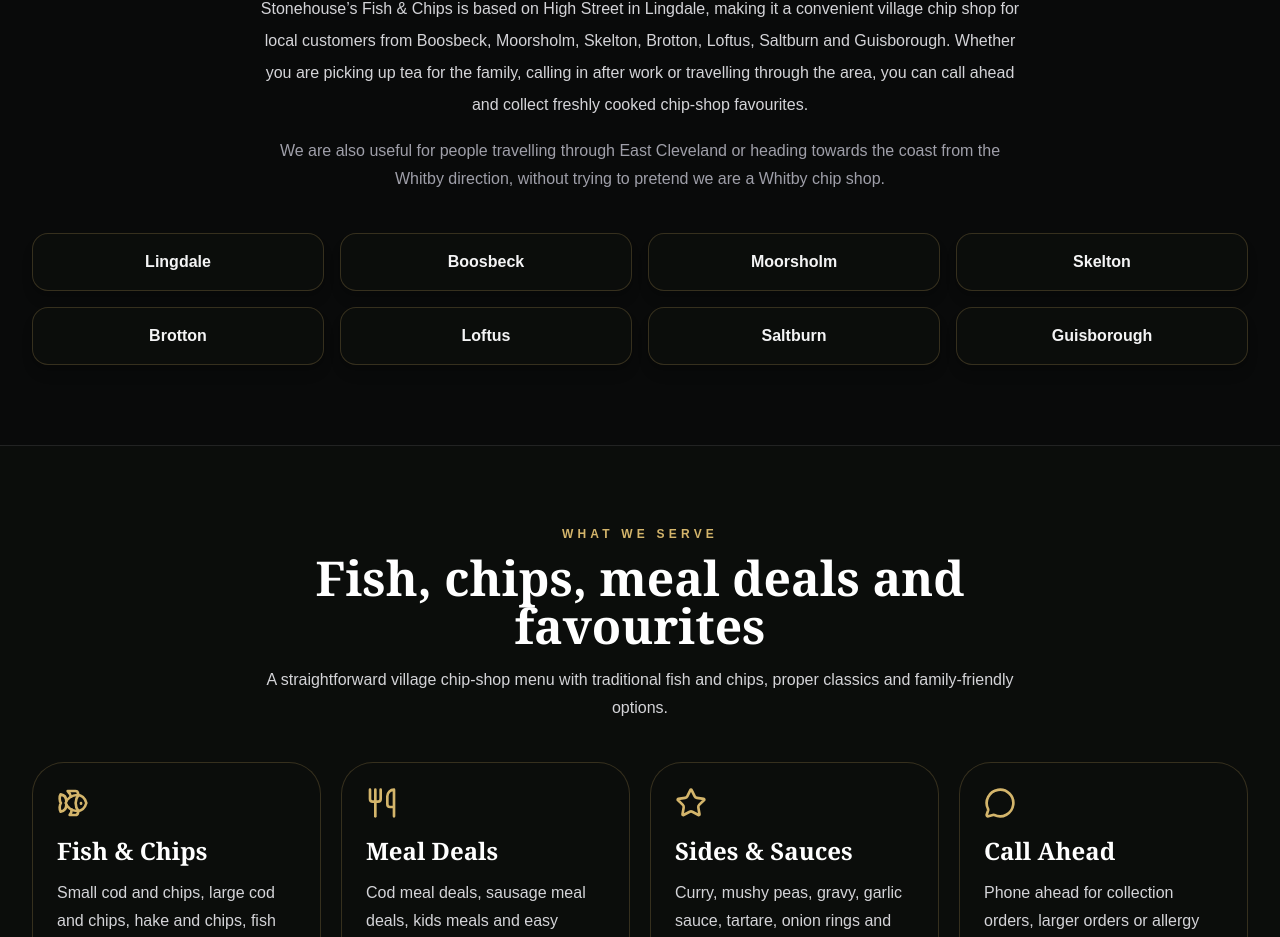
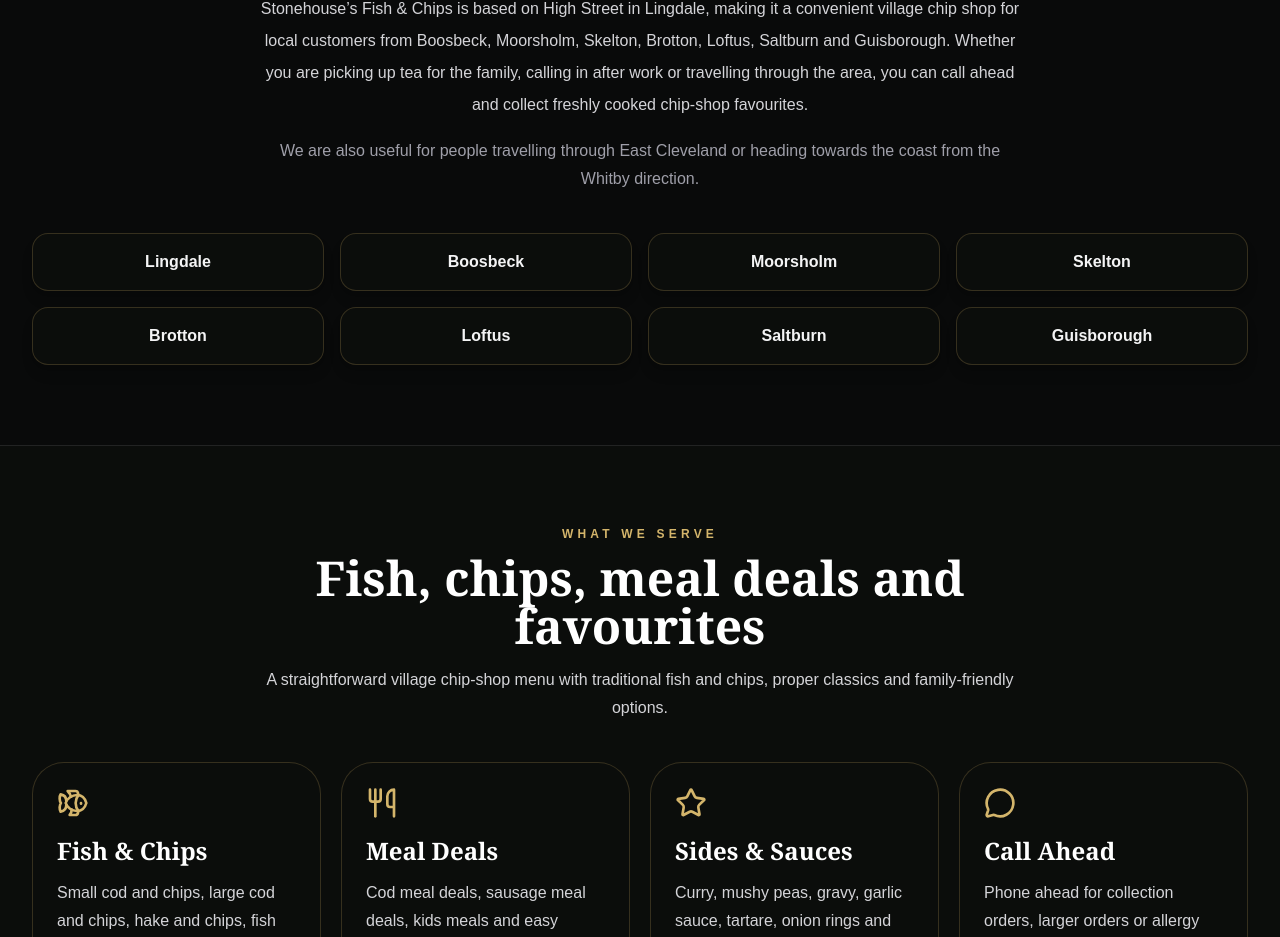
Before and after one commit to warrenspringgay-dotcom/stonehouse-s, a Next.js app: page /fish-and-chips-lingdale in a window 1280 px wide. Shown: the part 1575-2512 px from the top of the page. Built offline with nearby package versions, Linux system fonts and the light colour scheme.

Commit message:
Launch Stonehouse's website

```diff
--- a/src/app/fish-and-chips-lingdale/page.tsx
+++ b/src/app/fish-and-chips-lingdale/page.tsx
@@ -288,9 +288,8 @@ export default function FishAndChipsLingdalePage() {
             </p>
             <p className="mt-4 leading-7 text-zinc-400">
               We are also useful for people travelling through East Cleveland or
-              heading towards the coast from the Whitby direction, without trying
-              to pretend we are a Whitby chip shop.
-            </p>
+              heading towards the coast from the Whitby direction.
+              </p>
           </div>
 
           <div className="mt-10 grid gap-4 sm:grid-cols-2 lg:grid-cols-4">
```
